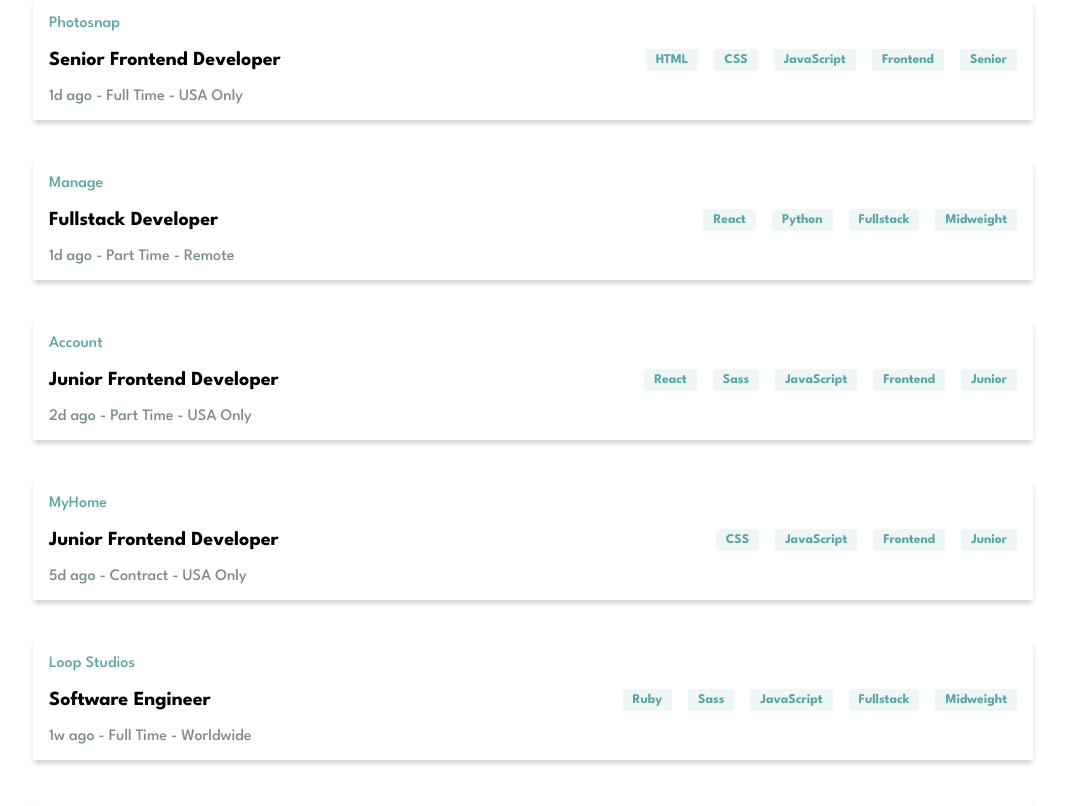
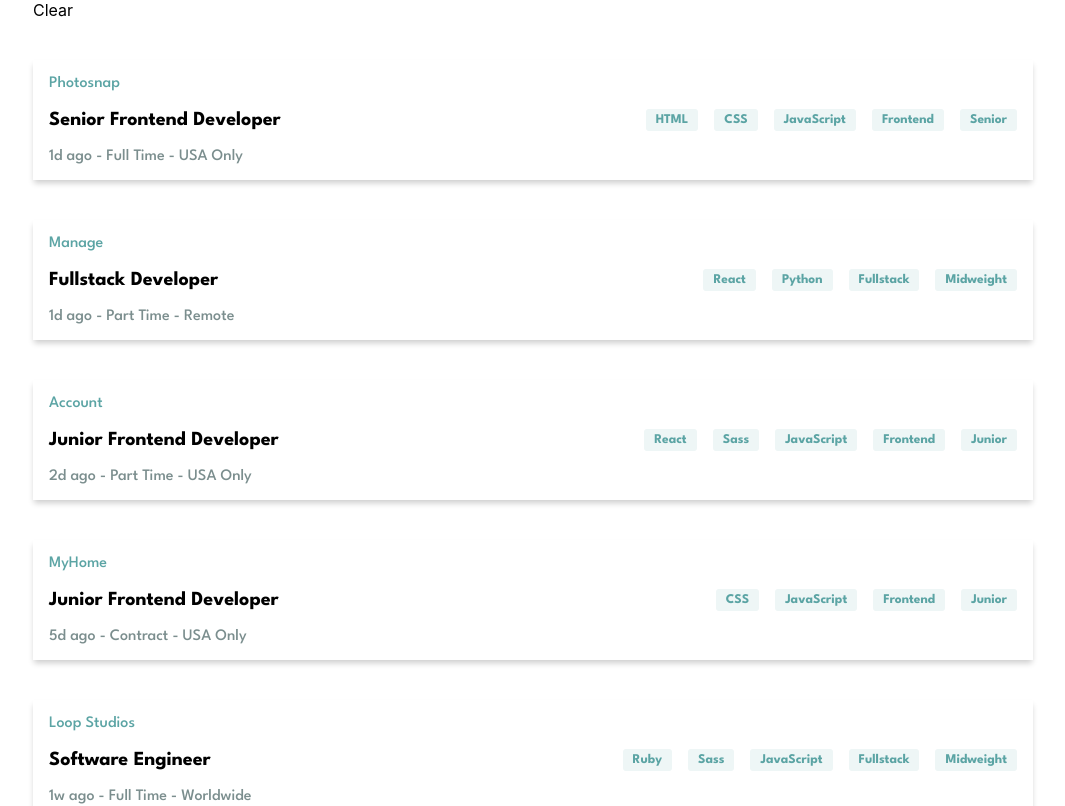
Before and after one commit to oliverpa-dev/job-listing, a React (Create React App) app: page / in a window 1280 px wide. Shown: the top 806 px of the page, without its empty margins (107-1172 px from the left). Built offline with nearby package versions, Linux system fonts and the light colour scheme.

Commit message:
Add: Filter component to the parent

```diff
--- a/src/components/list-item/list-item.tsx
+++ b/src/components/list-item/list-item.tsx
@@ -2,6 +2,7 @@ import React, { useState } from "react";
 import "./main.scss";
 import { ItemFilters } from "./item-filters/item-filters";
 import { ItemSubLabels } from "./item-sub-labels/item-sub-labels";
+import { Filter } from "../filtering";
 
 interface ListItemProps {
   data: Item[];
@@ -27,19 +28,32 @@ export const ListItem: React.FC<ListItemProps> = ({ data }) => {
   const [state, setState] = useState<string[]>([]);
 
   const handleOnClick = (clickedFilter: string) => {
-    if (state.length === 0) {
+    if (state.length !== 0) {
+      if (!state.includes(clickedFilter)) {
+        setState((prevState) => {
+          return [...prevState, clickedFilter];
+        });
+      }
+    } else {
       setState([clickedFilter]);
-    } else {
-      setState((prevState) => {
-        return [...prevState, clickedFilter];
-      });
     }
   };
 
-  console.log(state);
+  const handleOnRemove = (valueToRemove: string) => {
+    setState(state.filter((el) => el !== valueToRemove));
+  };
+
+  const handleOnClear = () => {
+    setState([]);
+  };
 
   return (
     <div className="list-item__container">
+      <Filter
+        filters={state}
+        onRemove={handleOnRemove}
+        onClear={handleOnClear}
+      />
       {data.map((item) => (
         <div className="list-item__wrapper">
           <div className="list-item__copy">
```
